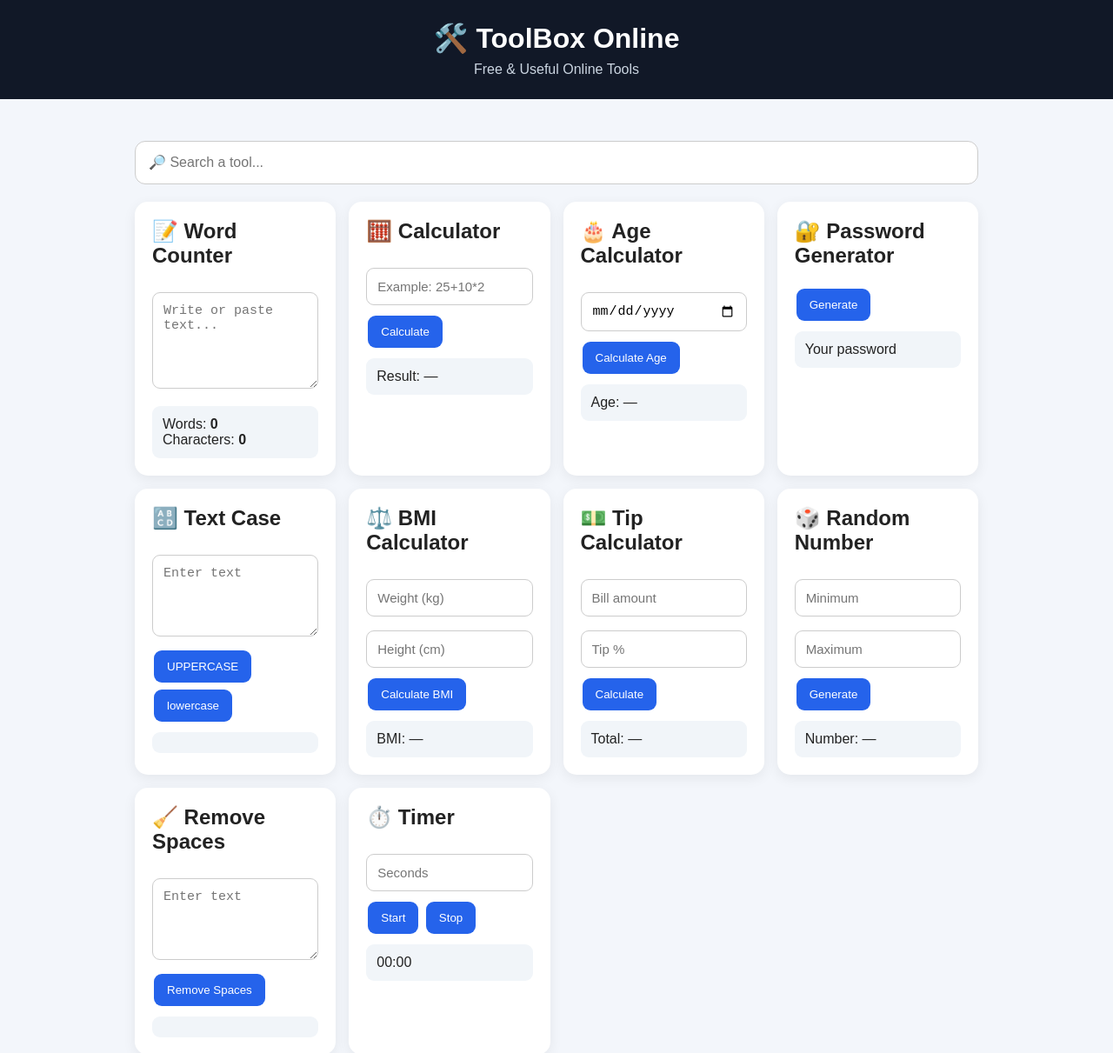
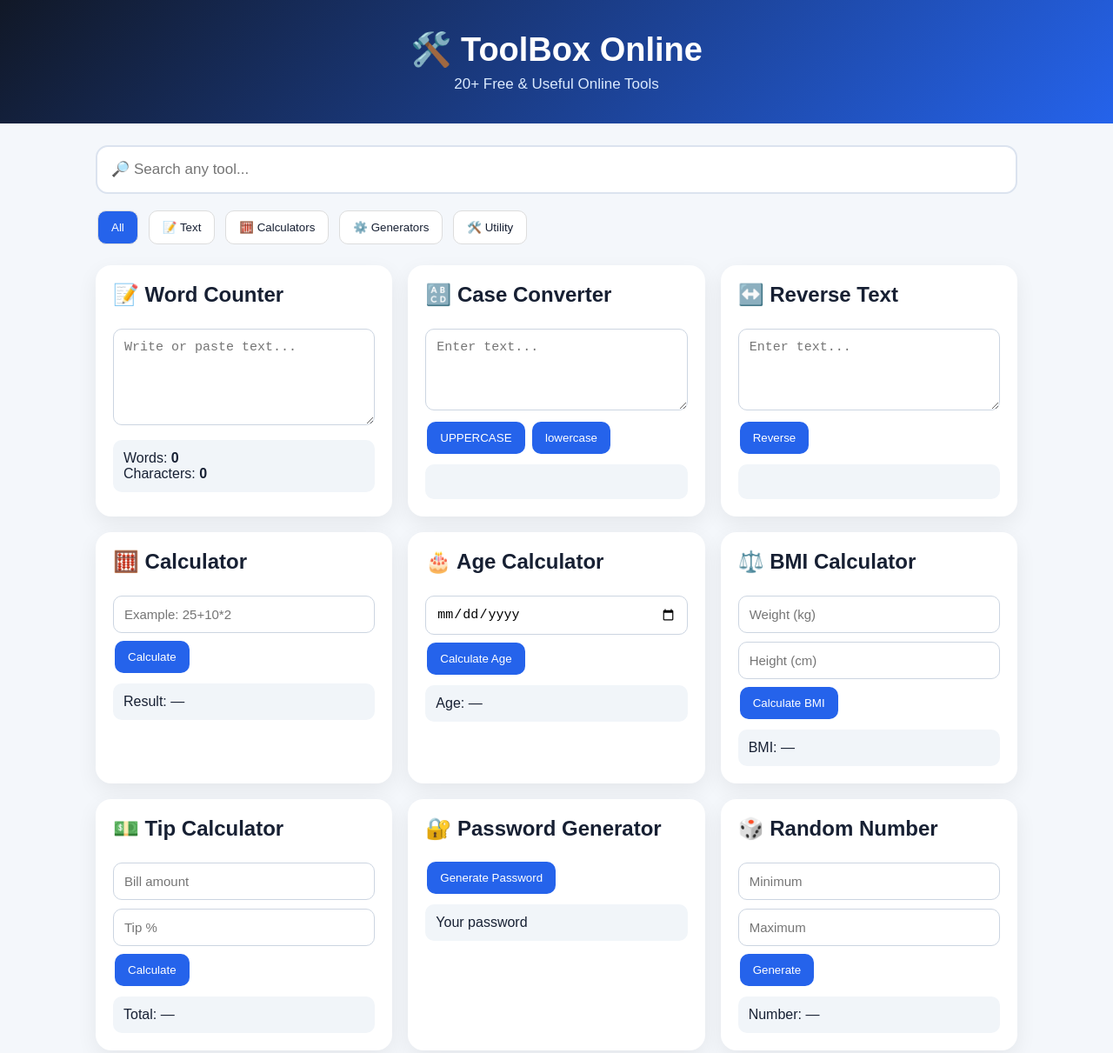
Before and after one commit to javeedballoch/toolbox-online, a plain HTML site: page index.html in a window 1280 px wide. Shown: the top 1211 px of the page at 87% size. Drawn offline with Linux system fonts and the light colour scheme.

Commit message:
index.html

```diff
--- a/index.html
+++ b/index.html
@@ -2,7 +2,7 @@
 <html lang="en">
 <head>
 <meta charset="UTF-8">
-<meta name="viewport" content="width=device-width, initial-scale=1.0">
+<meta name="viewport" content="width=device-width,initial-scale=1.0">
 <title>ToolBox Online</title>
 
 <style>
@@ -10,79 +10,100 @@
 body{
 margin:0;
 font-family:Arial,sans-serif;
-  background:#f3f6fb;
-  color:#222;
+background:#f4f7fb;
+color:#172033
 }
 header{
-  background:#111827;
+background:linear-gradient(135deg,#111827,#2563eb);
 color:white;
 text-align:center;
-  padding:25px 15px;
+padding:35px 15px
 }
-header h1{margin:0;font-size:32px}
-header p{margin:8px 0 0;color:#cbd5e1}
+header h1{font-size:38px;margin:0 0 8px}
+header p{margin:0;color:#dbeafe;font-size:17px}
 
-.container{
-  max-width:1000px;
-  margin:25px auto;
-  padding:15px;
+.wrap{
+max-width:1100px;
+margin:auto;
+padding:20px
 }
 
 .search{
 width:100%;
-  padding:15px;
-  border:1px solid #ccc;
-  border-radius:12px;
-  font-size:16px;
-  margin-bottom:20px;
+padding:16px;
+border:2px solid #dbe3ef;
+border-radius:14px;
+font-size:17px;
+margin-bottom:15px
 }
 
-.tools{
+.categories{
+display:flex;
+gap:8px;
+overflow:auto;
+margin-bottom:20px
+}
+
+button{
+border:0;
+border-radius:10px;
+padding:11px 15px;
+background:#2563eb;
+color:white;
+cursor:pointer;
+margin:4px 2px
+}
+
+.categories button{
+background:white;
+color:#172033;
+border:1px solid #ddd
+}
+
+.categories .active{
+background:#2563eb;
+color:white
+}
+
+.grid{
 display:grid;
-  grid-template-columns:repeat(auto-fit,minmax(220px,1fr));
-  gap:15px;
+grid-template-columns:repeat(auto-fit,minmax(280px,1fr));
+gap:18px
 }
 
 .card{
 background:white;
+border-radius:18px;
 padding:20px;
-  border-radius:15px;
-  box-shadow:0 4px 15px #0001;
+box-shadow:0 8px 25px #0001
 }
+
 .card h2{margin-top:0}
 
-textarea,input{
+input,textarea,select{
 width:100%;
 padding:12px;
-  margin:8px 0;
-  border:1px solid #ccc;
-  border-radius:9px;
+border:1px solid #ccd5e1;
+border-radius:10px;
 font-size:15px;
+margin:5px 0
 }
-
-button{
-  border:0;
-  padding:11px 15px;
-  border-radius:9px;
-  background:#2563eb;
-  color:white;
-  cursor:pointer;
-  margin:4px 2px;
-}
-button:hover{opacity:.9}
 
 .result{
 background:#f1f5f9;
 padding:12px;
-  border-radius:9px;
+border-radius:10px;
 margin-top:8px;
-  word-break:break-word;
+min-height:40px;
+word-break:break-word
 }
+
+.hide{display:none!important}
 
 footer{
 text-align:center;
-  padding:30px;
-  color:#64748b;
+padding:35px;
+color:#64748b
 }
 </style>
 </head>
@@ -91,263 +112,109 @@ footer{
 
 <header>
 <h1>🛠️ ToolBox Online</h1>
-  <p>Free & Useful Online Tools</p>
+<p>20+ Free & Useful Online Tools</p>
 </header>
 
-<div class="container">
+<div class="wrap">
 
 <input class="search" id="search"
-placeholder="🔎 Search a tool..." oninput="searchTools()">
+placeholder="🔎 Search any tool..."
+oninput="searchTools()">
 
-<div class="tools">
+<div class="categories">
+<button class="active" onclick="filterTools('all',this)">All</button>
+<button onclick="filterTools('text',this)">📝 Text</button>
+<button onclick="filterTools('calc',this)">🧮 Calculators</button>
+<button onclick="filterTools('gen',this)">⚙️ Generators</button>
+<button onclick="filterTools('utility',this)">🛠️ Utility</button>
+</div>
 
-<!-- WORD COUNTER -->
-<div class="card tool">
+<div class="grid">
+
+<div class="card tool" data-cat="text">
 <h2>📝 Word Counter</h2>
-<textarea id="text" rows="5" placeholder="Write or paste text..."
-oninput="countWords()"></textarea>
+<textarea id="wc" rows="5"
+placeholder="Write or paste text..."
+oninput="wordCount()"></textarea>
 <div class="result">
 Words: <b id="words">0</b><br>
 Characters: <b id="chars">0</b>
 </div>
 </div>
 
-<!-- CALCULATOR -->
-<div class="card tool">
+<div class="card tool" data-cat="text">
+<h2>🔠 Case Converter</h2>
+<textarea id="caseIn" rows="4"
+placeholder="Enter text..."></textarea>
+<button onclick="upper()">UPPERCASE</button>
+<button onclick="lower()">lowercase</button>
+<div class="result" id="caseOut"></div>
+</div>
+
+<div class="card tool" data-cat="text">
+<h2>↔️ Reverse Text</h2>
+<textarea id="revIn" rows="4"
+placeholder="Enter text..."></textarea>
+<button onclick="reverseText()">Reverse</button>
+<div class="result" id="revOut"></div>
+</div>
+
+<div class="card tool" data-cat="calc">
 <h2>🧮 Calculator</h2>
 <input id="calc" placeholder="Example: 25+10*2">
 <button onclick="calculate()">Calculate</button>
-<div class="result" id="calcResult">Result: —</div>
+<div class="result" id="calcOut">Result: —</div>
 </div>
 
-<!-- AGE CALCULATOR -->
-<div class="card tool">
+<div class="card tool" data-cat="calc">
 <h2>🎂 Age Calculator</h2>
 <input type="date" id="dob">
-<button onclick="ageCalculate()">Calculate Age</button>
-<div class="result" id="ageResult">Age: —</div>
+<button onclick="ageCalc()">Calculate Age</button>
+<div class="result" id="ageOut">Age: —</div>
 </div>
 
-<!-- PASSWORD -->
-<div class="card tool">
-<h2>🔐 Password Generator</h2>
-<button onclick="generatePassword()">Generate</button>
-<div class="result" id="password">Your password</div>
-</div>
-
-<!-- CASE CONVERTER -->
-<div class="card tool">
-<h2>🔠 Text Case</h2>
-<textarea id="caseText" rows="4"
-placeholder="Enter text"></textarea>
-<button onclick="upper()">UPPERCASE</button>
-<button onclick="lower()">lowercase</button>
-<div class="result" id="caseResult"></div>
-</div>
-
-<!-- BMI -->
-<div class="card tool">
+<div class="card tool" data-cat="calc">
 <h2>⚖️ BMI Calculator</h2>
 <input type="number" id="weight" placeholder="Weight (kg)">
 <input type="number" id="height" placeholder="Height (cm)">
 <button onclick="bmi()">Calculate BMI</button>
-<div class="result" id="bmiResult">BMI: —</div>
+<div class="result" id="bmiOut">BMI: —</div>
 </div>
 
-<!-- TIP -->
-<div class="card tool">
+<div class="card tool" data-cat="calc">
 <h2>💵 Tip Calculator</h2>
 <input type="number" id="bill" placeholder="Bill amount">
 <input type="number" id="tip" placeholder="Tip %">
 <button onclick="tipCalc()">Calculate</button>
-<div class="result" id="tipResult">Total: —</div>
+<div class="result" id="tipOut">Total: —</div>
 </div>
 
-<!-- RANDOM NUMBER -->
-<div class="card tool">
+<div class="card tool" data-cat="gen">
+<h2>🔐 Password Generator</h2>
+<button onclick="passwordGen()">Generate Password</button>
+<div class="result" id="passOut">Your password</div>
+</div>
+
+<div class="card tool" data-cat="gen">
 <h2>🎲 Random Number</h2>
 <input type="number" id="min" placeholder="Minimum">
 <input type="number" id="max" placeholder="Maximum">
-<button onclick="randomNumber()">Generate</button>
-<div class="result" id="randomResult">Number: —</div>
+<button onclick="randomNum()">Generate</button>
+<div class="result" id="randomOut">Number: —</div>
 </div>
 
-<!-- CHARACTER REMOVER -->
-<div class="card tool">
-<h2>🧹 Remove Spaces</h2>
-<textarea id="spaceText" rows="4"
-placeholder="Enter text"></textarea>
-<button onclick="removeSpaces()">Remove Spaces</button>
-<div class="result" id="spaceResult"></div>
-</div>
-
-<!-- TIMER -->
-<div class="card tool">
+<div class="card tool" data-cat="utility">
 <h2>⏱️ Timer</h2>
 <input type="number" id="seconds" placeholder="Seconds">
 <button onclick="startTimer()">Start</button>
 <button onclick="stopTimer()">Stop</button>
-<div class="result" id="timerResult">00:00</div>
+<div class="result" id="timerOut">00:00</div>
 </div>
 
 </div>
 </div>
 
 <footer>
-© 2026 ToolBox Online — Free Tools
+<b>ToolBox Online</b><br>
+Free useful tools for everyone © 2026
 </footer>
-
-<script>
-
-// Word Counter
-function countWords(){
-  let text=document.getElementById("text").value;
-  let words=text.trim()===""?0:text.trim().split(/\s+/).length;
-  document.getElementById("words").innerText=words;
-  document.getElementById("chars").innerText=text.length;
-}
-
-// Calculator
-function calculate(){
-  let value=document.getElementById("calc").value;
-  try{
-    document.getElementById("calcResult").innerText=
-      "Result: "+Function("return "+value)();
-  }catch{
-    document.getElementById("calcResult").innerText="Invalid calculation";
-  }
-}
-
-// Age
-function ageCalculate(){
-  let dob=new Date(document.getElementById("dob").value);
-  if(!document.getElementById("dob").value)return;
-
-  let today=new Date();
-  let age=today.getFullYear()-dob.getFullYear();
-
-  let month=today.getMonth()-dob.getMonth();
-
-  if(month<0 || (month===0 && today.getDate()<dob.getDate())){
-    age--;
-  }
-
-  document.getElementById("ageResult").innerText="Age: "+age+" years";
-}
-
-// Password
-function generatePassword(){
-  let chars="ABCDEFGHIJKLMNOPQRSTUVWXYZabcdefghijklmnopqrstuvwxyz0123456789!@#$%^&*";
-  let pass="";
-  for(let i=0;i<14;i++){
-    pass+=chars[Math.floor(Math.random()*chars.length)];
-  }
-  document.getElementById("password").innerText=pass;
-}
-
-// Case
-function upper(){
-  document.getElementById("caseResult").innerText=
-  document.getElementById("caseText").value.toUpperCase();
-}
-
-function lower(){
-  document.getElementById("caseResult").innerText=
-  document.getElementById("caseText").value.toLowerCase();
-}
-
-// BMI
-function bmi(){
-  let w=parseFloat(document.getElementById("weight").value);
-  let h=parseFloat(document.getElementById("height").value)/100;
-
-  if(!w || !h)return;
-
-  let result=w/(h*h);
-
-  document.getElementById("bmiResult").innerText=
-  "BMI: "+result.toFixed(1);
-}
-
-// Tip
-function tipCalc(){
-  let bill=parseFloat(document.getElementById("bill").value);
-  let tip=parseFloat(document.getElementById("tip").value);
-
-  if(isNaN(bill)||isNaN(tip))return;
-
-  let total=bill+(bill*tip/100);
-
-  document.getElementById("tipResult").innerText=
-  "Total: "+total.toFixed(2);
-}
-
-// Random
-function randomNumber(){
-  let min=parseInt(document.getElementById("min").value);
-  let max=parseInt(document.getElementById("max").value);
-
-  if(isNaN(min)||isNaN(max)||min>max)return;
-
-  let n=Math.floor(Math.random()*(max-min+1))+min;
-
-  document.getElementById("randomResult").innerText=
-  "Number: "+n;
-}
-
-// Remove spaces
-function removeSpaces(){
-  let text=document.getElementById("spaceText").value;
-  document.getElementById("spaceResult").innerText=
-  text.replace(/\s+/g,"");
-}
-
-// Search
-function searchTools(){
-  let query=document.getElementById("search").value.toLowerCase();
-  let cards=document.querySelectorAll(".tool");
-
-  cards.forEach(card=>{
-    card.style.display=
-      card.innerText.toLowerCase().includes(query)
-      ?"block":"none";
-  });
-}
-
-// Timer
-let timer;
-let remaining=0;
-
-function startTimer(){
-  remaining=parseInt(document.getElementById("seconds").value);
-
-  if(isNaN(remaining)||remaining<=0)return;
-
-  clearInterval(timer);
-
-  timer=setInterval(()=>{
-    let min=Math.floor(remaining/60);
-    let sec=remaining%60;
-
-    document.getElementById("timerResult").innerText=
-      String(min).padStart(2,"0")+":"+
-      String(sec).padStart(2,"0");
-
-    remaining--;
-
-    if(remaining<0){
-      clearInterval(timer);
-      document.getElementById("timerResult").innerText="⏰ Time Up!";
-    }
-
-  },1000);
-}
-
-function stopTimer(){
-  clearInterval(timer);
-}
-
-</script>
-
-</body>
-</html>
```
Lines whose indentation alone changed are shown as unchanged.
